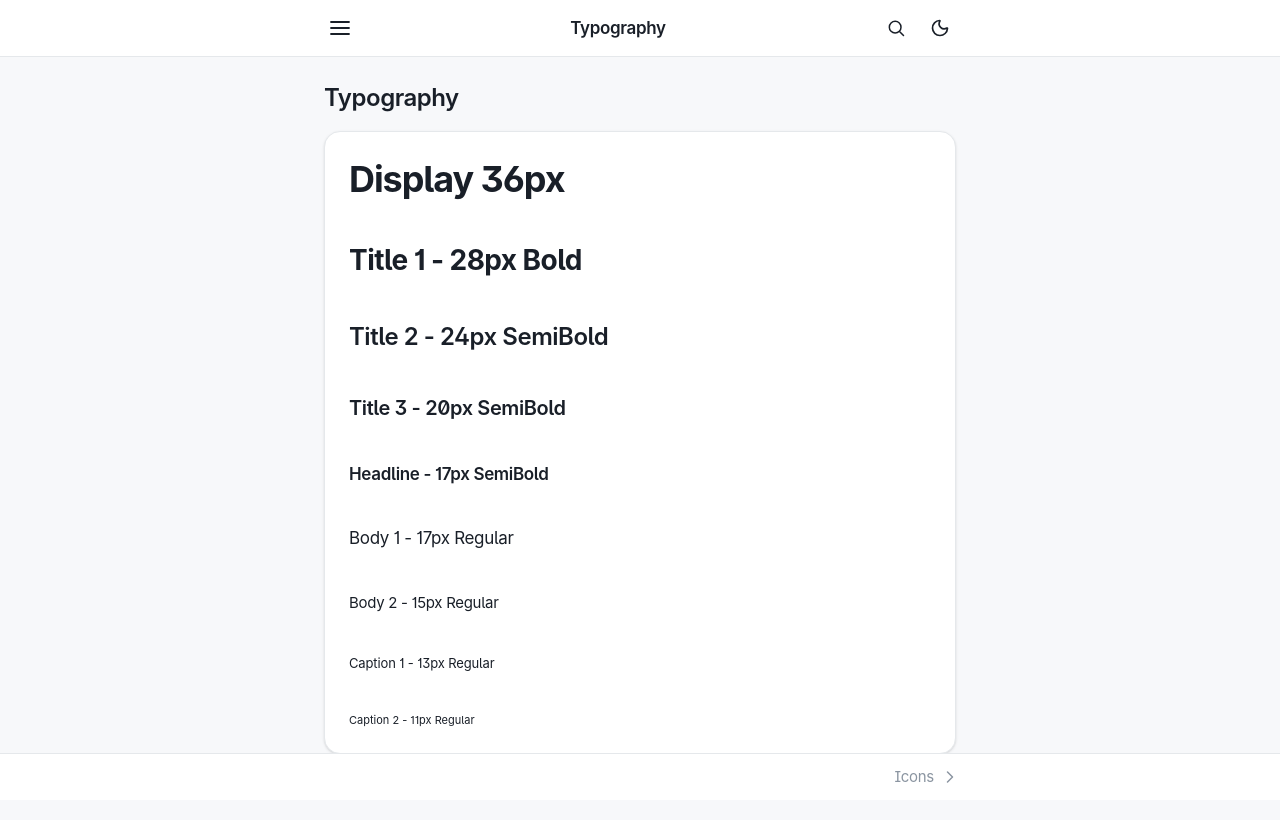
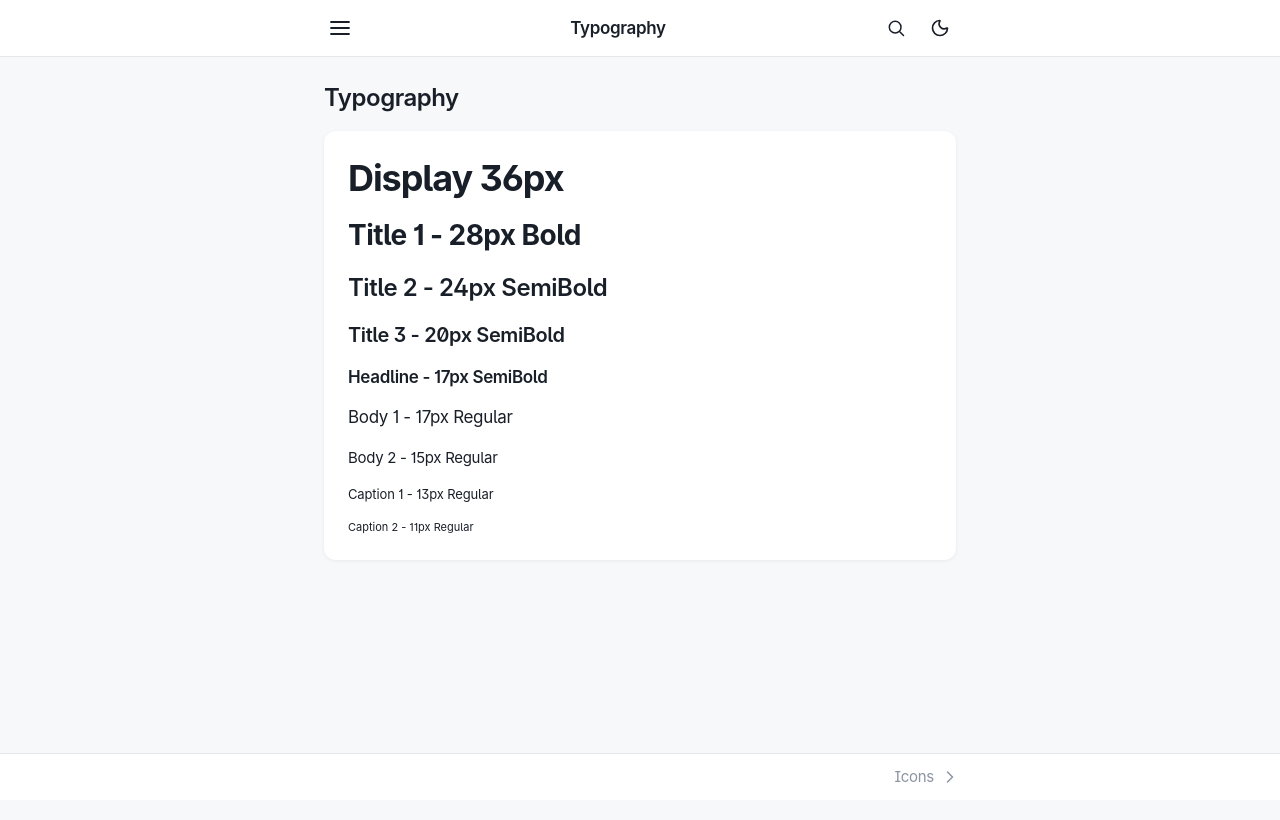
Before and after one commit to brendanHwang/toss-ui, a React (Vite) app: page /typography in a window 1280 px wide. Shown: the top 820 px of the page. Built offline with nearby package versions, Linux system fonts and the light colour scheme; a web font is replaced by a local one.

Commit message:
[fix] 디자인 개선

```diff
--- a/src/components/ui/card.tsx
+++ b/src/components/ui/card.tsx
@@ -7,7 +7,7 @@ function Card({ className, ...props }: React.ComponentProps<"div">) {
     <div
       data-slot="card"
       className={cn(
-        "bg-card text-card-foreground flex flex-col gap-6 rounded-xl border py-6 shadow-sm",
+        "bg-white text-card-foreground flex flex-col rounded-lg",
         className
       )}
       {...props}
@@ -20,7 +20,7 @@ function CardHeader({ className, ...props }: React.ComponentProps<"div">) {
     <div
       data-slot="card-header"
       className={cn(
-        "@container/card-header grid auto-rows-min grid-rows-[auto_auto] items-start gap-2 px-6 has-data-[slot=card-action]:grid-cols-[1fr_auto] [.border-b]:pb-6",
+        "flex flex-col gap-1.5 px-5 pt-5",
         className
       )}
       {...props}
@@ -65,7 +65,7 @@ function CardContent({ className, ...props }: React.ComponentProps<"div">) {
   return (
     <div
       data-slot="card-content"
-      className={cn("px-6", className)}
+      className={cn("px-5 pb-5", className)}
       {...props}
     />
   )
```
Also changed, not shown: 4 other files (tests, documents, lock files or other folders).
